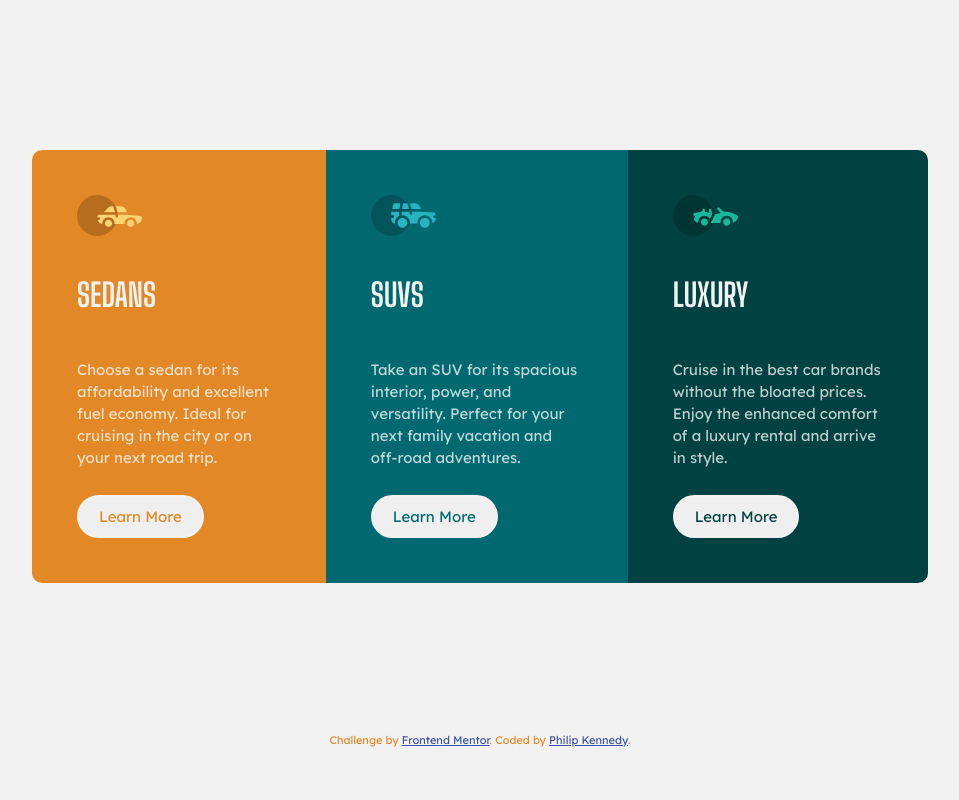
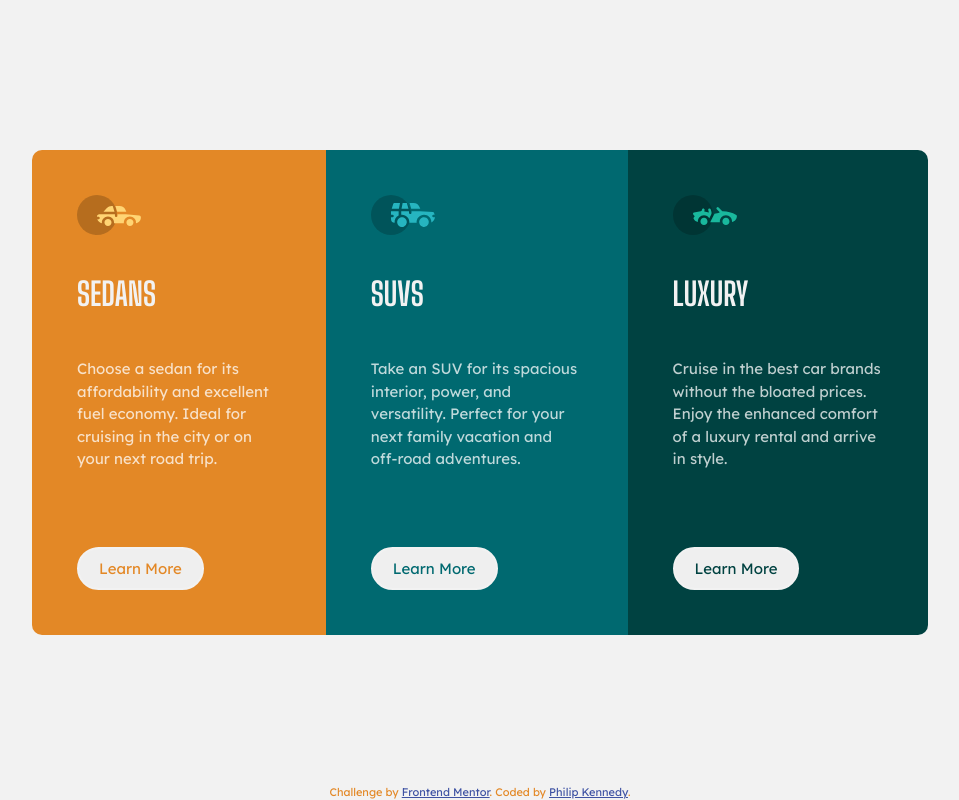
Before and after one commit to PhlpKnndy/3-column-preview-card-component, a plain HTML site: page index.html in a window 1280 px wide. Shown: the whole page, without its empty margins (160-1119 px from the left). Drawn offline with Linux system fonts and the light colour scheme.

Commit message:
Update styles.css

```diff
--- a/styles.css
+++ b/styles.css
@@ -17,9 +17,9 @@ body {
   font-family: "lexend deca", sans-serif;
 }
 .Card {
-  border-radius: 10px;
+  border-radius: 0.625rem;
   display: flex;
-  margin: 150px auto;
+  margin: 9.4rem auto;
   max-width: 56rem;
   overflow: hidden;
 }
@@ -28,7 +28,7 @@ body {
   flex-direction: column;
   justify-content: left;
   min-height: 25vh;
-  padding: 45px;
+  padding: 2.81rem;
 }
 .Card__column--1--color {
   background-color: var(--bright-orange);
@@ -40,30 +40,31 @@ body {
   background-color: var(--very-dark-cyan);
 }
 .Card__column__icon {
-  width: 65px;
+  width: 4rem;
 }
 .Card__column__title {
   color: var(--very-light-gray);
   font-family: "Big Shoulders Display", sans-serif;
   font-weight: 700;
-  margin: 40px 0px 5px 0px;
+  margin: 2.5rem 0rem 0.31rem 0rem;
   text-transform: uppercase;
 }
 .Card__column__description {
-  font-size: 15px;
+  font-size: 0.9375em;
   font-weight: 400;
-  line-height: 22px;
-  margin: 40px 0px;
+  line-height: 1.4rem;
+  margin: 2.5rem 0rem;
+  padding-bottom: 3.12rem;
 }
 .Card__column__btn {
   border-radius: 50px;
-  border: 2px solid var(--very-light-gray);
+  border: 0.125rem solid var(--very-light-gray);
   cursor: pointer;
   font-family: "lexend deca", sans-serif;
-  font-size: 15px;
+  font-size: 0.9375em;
   font-weight: 400;
-  margin-top: 50px;
-  padding: 10px 20px;
+  margin-top: 3.13rem;
+  padding: 0.63rem 1.25rem;
   width: fit-content;
 }
 .Card__column__btn--1--color {
@@ -106,8 +107,8 @@ body {
   }
 }
 .Card__column__description {
-  margin-bottom: 25px;
+  margin-bottom: 1.6rem;
 }
 .Card__column__btn {
-  margin-top: 1px;
+  margin-top: 0.06rem;
 }
```
